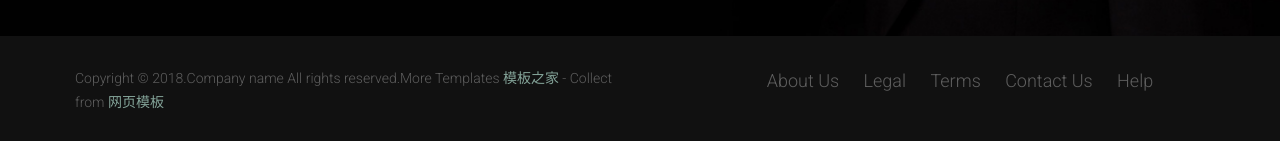
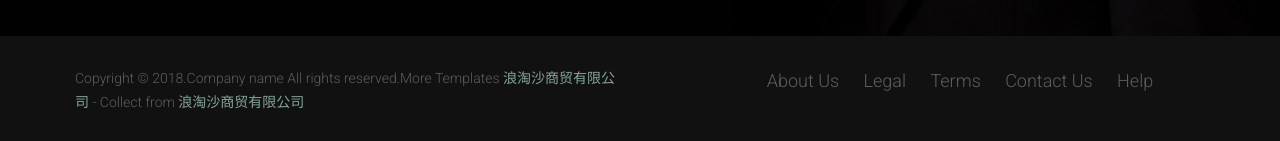
Before and after one commit to ltssm/ltssm.github.io, a plain HTML site: page about-us.html in a window 1280 px wide. Shown: the part 4357-4498 px from the top of the page. Drawn offline with Linux system fonts and the light colour scheme.

Commit message:
Update about-us.html

```diff
--- a/about-us.html
+++ b/about-us.html
@@ -2,7 +2,7 @@
 <html lang="en-US">
 	<head>
 		<meta charset="UTF-8">
-		<title>This is Title</title>
+		<title>This is LTSSM.COM</title>
 		<meta name="viewport" content="width=device-width, initial-scale=1">
 		<!-- Web Fonts -->
 		<link href='http://fonts.googleapis.com/css?family=Roboto:400,300,300italic,400italic,500,700,900,500italic' rel='stylesheet' type='text/css'>
@@ -496,7 +496,7 @@
 
 						<div class="col-md-6">
 							<div class="copyright-text">
-								Copyright &copy; 2018.Company name All rights reserved.More Templates <a href="http://www.cssmoban.com/" target="_blank" title="模板之家">模板之家</a> - Collect from <a href="http://www.cssmoban.com/" title="网页模板" target="_blank">网页模板</a>							</div><!--  /copyright-text -->
+								Copyright &copy; 2018.Company name All rights reserved.More Templates <a href="http://www.ltssm.com/" target="_blank" title="浪淘沙商贸有限公司">浪淘沙商贸有限公司</a> - Collect from <a href="http://www.ltssm.com/" title="浪淘沙商贸有限公司" target="_blank">浪淘沙商贸有限公司</a>							</div><!--  /copyright-text -->
 
 						</div>
 
```
